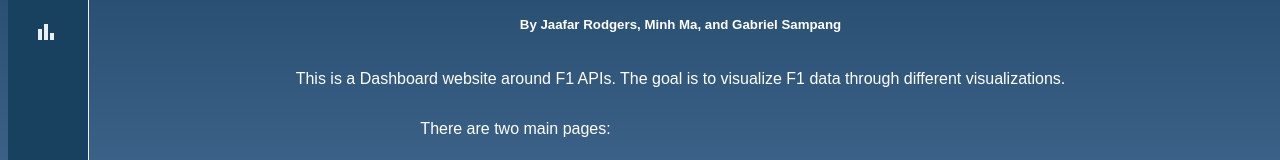
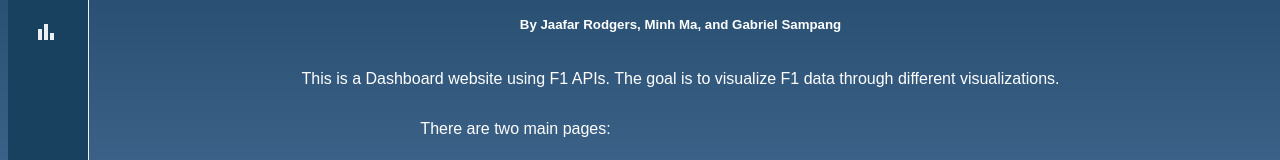
Before and after one commit to MrFiszbi1/F1-Around-The-World, a React (Create React App) app: page / in a window 1280 px wide. Shown: the part 151-311 px from the top of the page. Built offline with nearby package versions, Linux system fonts and the light colour scheme.

Commit message:
typo
typo

```diff
--- a/src/page/Home.jsx
+++ b/src/page/Home.jsx
@@ -16,7 +16,7 @@ const Home = () => {
       <h1>Welcome to F1 Around The World</h1>
       <h5>By Jaafar Rodgers, Minh Ma, and Gabriel Sampang</h5>
         <p>
-          This is a Dashboard website around F1 APIs. The goal is to visualize F1 data through different visualizations.
+          This is a Dashboard website using F1 APIs. The goal is to visualize F1 data through different visualizations.
         </p>
         <Box
           sx={{
```
